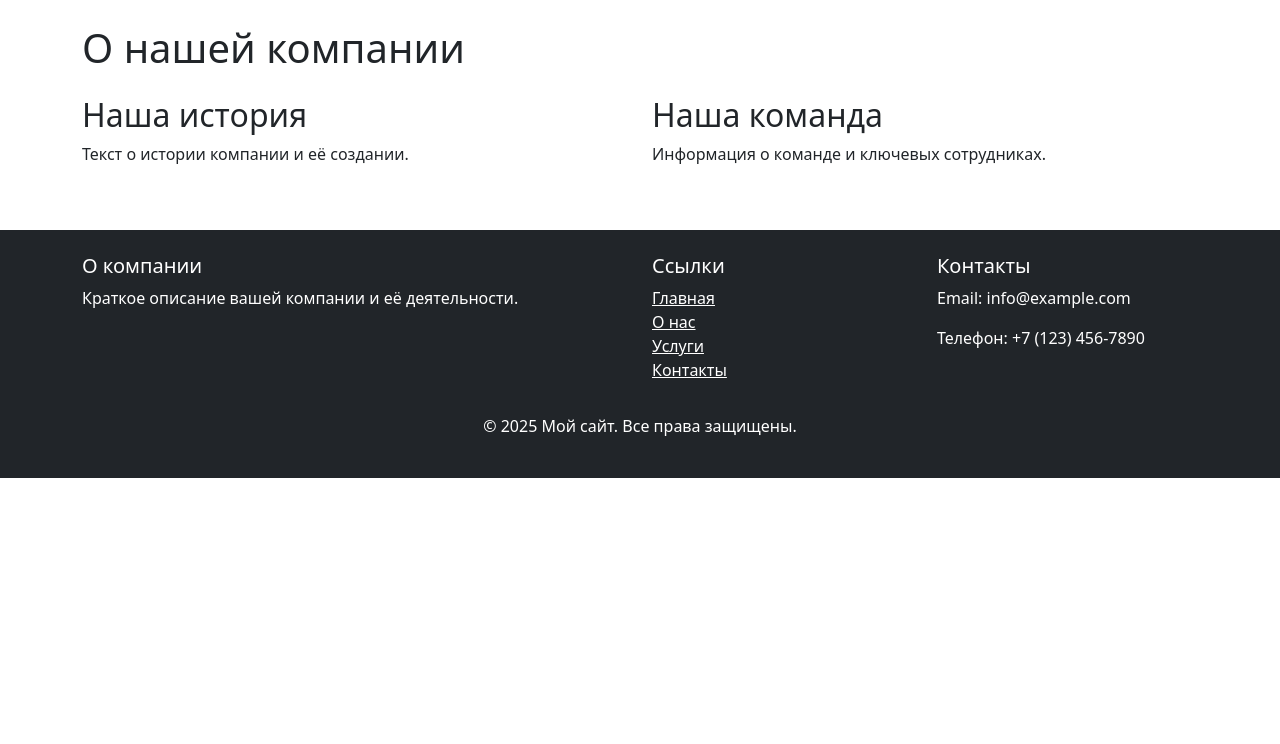
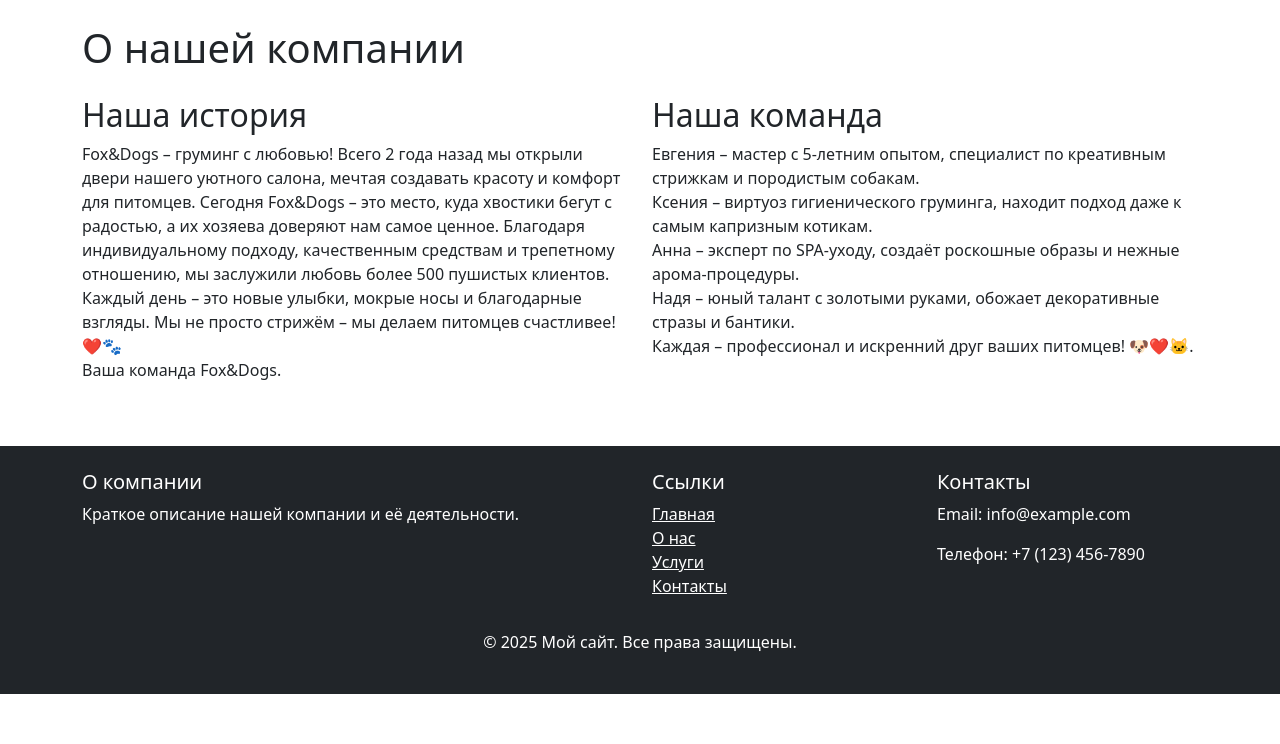
Before and after one commit to Dema267/DJ02, a Django app: page /about/ in a window 1280 px wide. Shown: the part 56-800 px from the top of the page. Run offline with Django 5.2, Linux system fonts and the light colour scheme.

Commit message:
add dz DJ02

```diff
--- a/myproject/myapp/templates/myapp/about.html
+++ b/myproject/myapp/templates/myapp/about.html
@@ -7,11 +7,27 @@
 <div class="row mt-4">
     <div class="col-md-6">
         <h2>Наша история</h2>
-        <p>Текст о истории компании и её создании.</p>
+        <p>Fox&Dogs – груминг с любовью!
+
+Всего 2 года назад мы открыли двери нашего уютного салона, мечтая создавать красоту и комфорт для питомцев. Сегодня Fox&Dogs – это место, куда хвостики бегут с радостью, а их хозяева доверяют нам самое ценное.
+
+Благодаря индивидуальному подходу, качественным средствам и трепетному отношению, мы заслужили любовь более 500 пушистых клиентов. Каждый день – это новые улыбки, мокрые носы и благодарные взгляды.
+
+Мы не просто стрижём – мы делаем питомцев счастливее! ❤️🐾 <br>
+
+Ваша команда Fox&Dogs.</p>
     </div>
     <div class="col-md-6">
         <h2>Наша команда</h2>
-        <p>Информация о команде и ключевых сотрудниках.</p>
+        <p>Евгения – мастер с 5-летним опытом, специалист по креативным стрижкам и породистым собакам.<br>
+
+Ксения – виртуоз гигиенического груминга, находит подход даже к самым капризным котикам.<br>
+
+Анна – эксперт по SPA-уходу, создаёт роскошные образы и нежные арома-процедуры.<br>
+
+Надя – юный талант с золотыми руками, обожает декоративные стразы и бантики.<br>
+
+Каждая – профессионал и искренний друг ваших питомцев! 🐶❤️🐱.</p>
     </div>
 </div>
 {% endblock %}
--- a/myproject/myapp/templates/myapp/base.html
+++ b/myproject/myapp/templates/myapp/base.html
@@ -4,7 +4,6 @@
     <meta charset="UTF-8">
     <meta name="viewport" content="width=device-width, initial-scale=1.0">
     <title>{% block title %}Мой сайт{% endblock %}</title>
-    <!-- Bootstrap CSS -->
     <link href="https://cdn.jsdelivr.net/npm/bootstrap@5.3.0/dist/css/bootstrap.min.css" rel="stylesheet">
     {% block extra_css %}{% endblock %}
 </head>
@@ -18,7 +17,6 @@
 
     {% include 'myapp/includes/footer.html' %}
 
-    <!-- Bootstrap JS -->
     <script src="https://cdn.jsdelivr.net/npm/bootstrap@5.3.0/dist/js/bootstrap.bundle.min.js"></script>
     {% block extra_js %}{% endblock %}
 </body>
--- a/myproject/myapp/templates/myapp/includes/footer.html
+++ b/myproject/myapp/templates/myapp/includes/footer.html
@@ -3,7 +3,7 @@
         <div class="row">
             <div class="col-md-6">
                 <h5>О компании</h5>
-                <p>Краткое описание вашей компании и её деятельности.</p>
+                <p>Краткое описание нашей компании и её деятельности.</p>
             </div>
             <div class="col-md-3">
                 <h5>Ссылки</h5>
```
Also changed, not shown: myproject/myapp/templates/myapp/index.html (+5 -2 lines), myproject/myapp/templates/myapp/services.html (+6 -6 lines).
